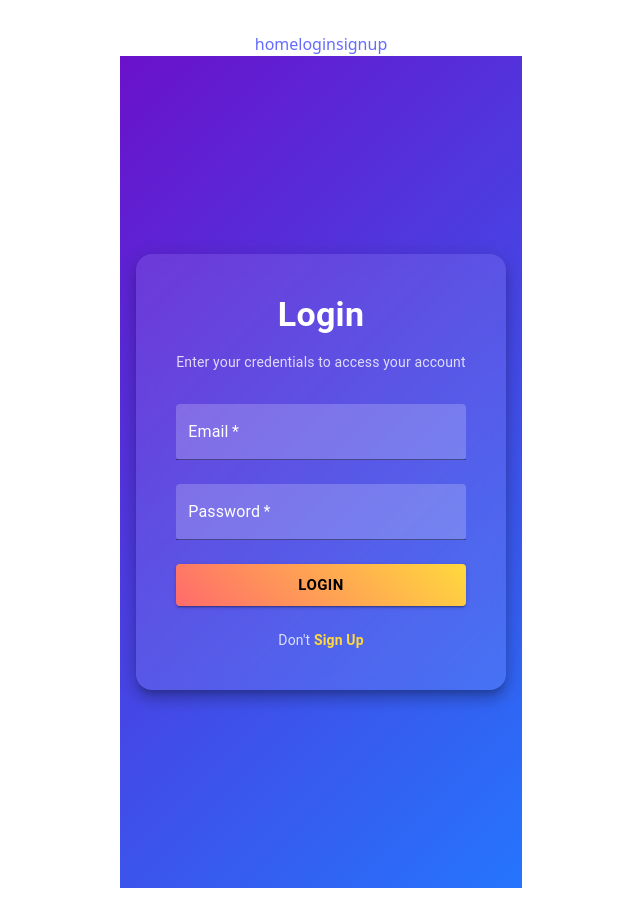
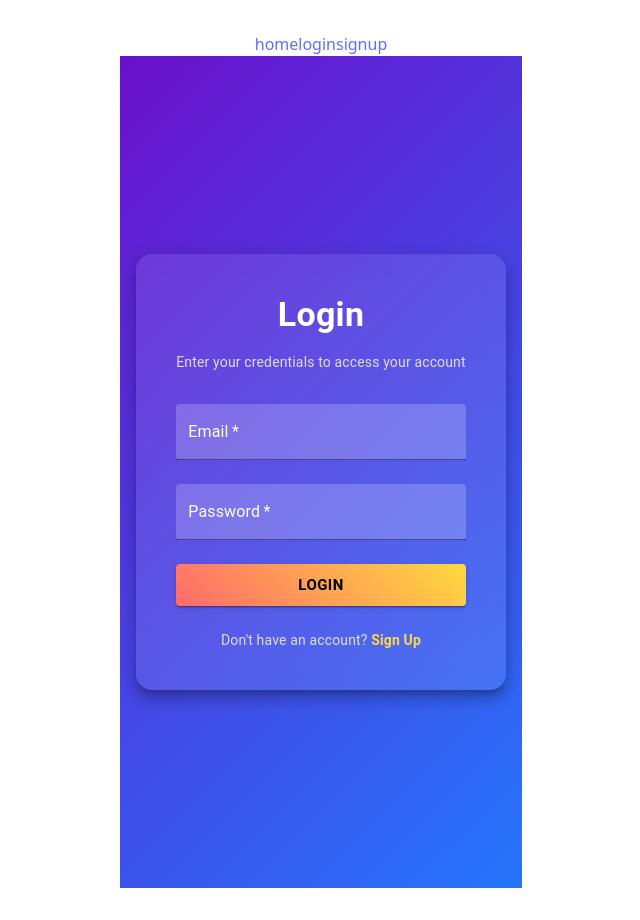
Before and after one commit to DanishNazakat/Fullstack-ecommerce-website, a React app in the folder frontend/: page /login in a window 1280 px wide. Shown: the whole page, without its empty margins (319-959 px from the left). Built offline with nearby package versions, Linux system fonts and the light colour scheme; the HTML template or start-up script is replaced by a standard one.

Commit message:
practice

```diff
--- a/frontend/src/containers/loign/login.jsx
+++ b/frontend/src/containers/loign/login.jsx
@@ -109,7 +109,7 @@ const LoginForm = () => {
         </Box>
 
         <Typography variant="body2" textAlign="center" mt={3} color="rgba(255,255,255,0.8)">
-          Don't {" "}
+          Don't have an account?{" "}
           <Link to="/signup" style={{ color: "#FFD93D", fontWeight: "bold", textDecoration: "none" }}>
             Sign Up
           </Link>
```
